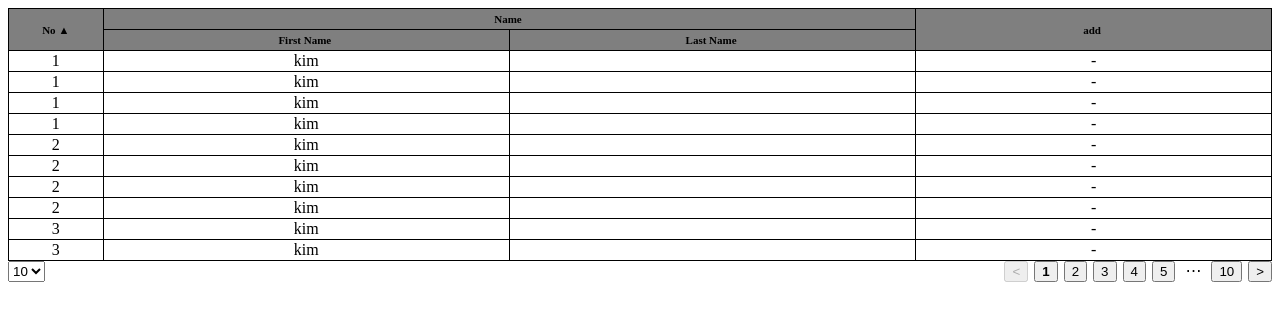
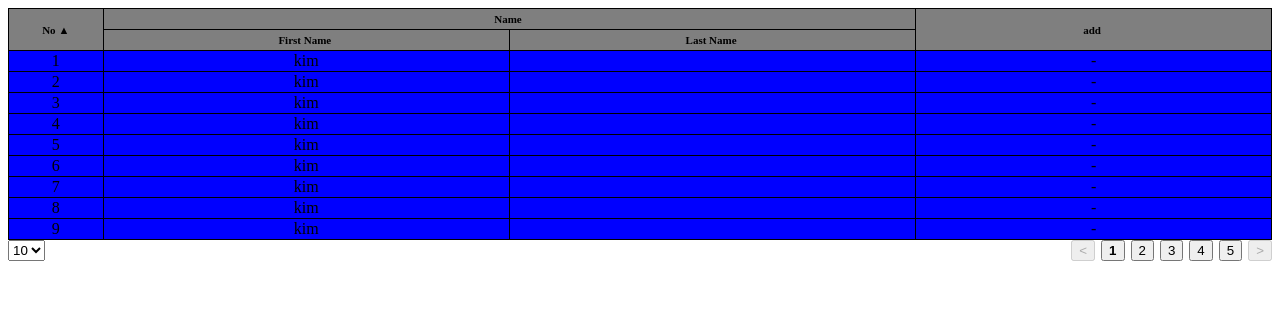
Before and after one commit to novice1993/rex-web-table, a React (Vite) app: page / in a window 1280 px wide. Shown: the top 320 px of the page. Built offline with nearby package versions, Linux system fonts and the light colour scheme; what jotai-immer would draw is missing.

Commit message:
[feat] table body 관련 props 추가 (interactive style, sub row 관련)
Desc
- interaction 관련 style (hover, click 등의 동작에 수반되는 style 변화) props 추가
- sub row style 에 적용될 props 추가

```diff
--- a/src/App.tsx
+++ b/src/App.tsx
@@ -25,97 +25,6 @@ const dummyData: Array<Example> = [
   { No: 7, firstName: "kim", add: "-" },
   { No: 8, firstName: "kim", add: "-" },
   { No: 9, firstName: "kim", add: "-" },
-  { No: 10, firstName: "kim", add: "-" },
-  { No: 11, firstName: "kim", add: "-" },
-  { No: 12, firstName: "kim", add: "-" },
-  { No: 13, firstName: "kim", add: "-" },
-  { No: 14, firstName: "kim", add: "-" },
-  { No: 15, firstName: "kim", add: "-" },
-  { No: 16, firstName: "kim", add: "-" },
-  { No: 17, firstName: "kim", add: "-" },
-  { No: 18, firstName: "kim", add: "-" },
-  { No: 19, firstName: "kim", add: "-" },
-  { No: 20, firstName: "kim", add: "-" },
-  { No: 21, firstName: "kim", add: "-" },
-  { No: 1, firstName: "kim", add: "-" },
-  { No: 2, firstName: "kim", add: "-" },
-  { No: 3, firstName: "kim", add: "-" },
-  { No: 4, firstName: "kim", add: "-" },
-  { No: 5, firstName: "kim", add: "-" },
-  { No: 6, firstName: "kim", add: "-" },
-  { No: 7, firstName: "kim", add: "-" },
-  { No: 8, firstName: "kim", add: "-" },
-  { No: 9, firstName: "kim", add: "-" },
-  { No: 10, firstName: "kim", add: "-" },
-  { No: 11, firstName: "kim", add: "-" },
-  { No: 12, firstName: "kim", add: "-" },
-  { No: 13, firstName: "kim", add: "-" },
-  { No: 14, firstName: "kim", add: "-" },
-  { No: 15, firstName: "kim", add: "-" },
-  { No: 16, firstName: "kim", add: "-" },
-  { No: 17, firstName: "kim", add: "-" },
-  { No: 18, firstName: "kim", add: "-" },
-  { No: 19, firstName: "kim", add: "-" },
-  { No: 20, firstName: "kim", add: "-" },
-  { No: 21, firstName: "kim", add: "-" },
-  { No: 1, firstName: "kim", add: "-" },
-  { No: 2, firstName: "kim", add: "-" },
-  { No: 3, firstName: "kim", add: "-" },
-  { No: 4, firstName: "kim", add: "-" },
-  { No: 5, firstName: "kim", add: "-" },
-  { No: 6, firstName: "kim", add: "-" },
-  { No: 7, firstName: "kim", add: "-" },
-  { No: 8, firstName: "kim", add: "-" },
-  { No: 9, firstName: "kim", add: "-" },
-  { No: 10, firstName: "kim", add: "-" },
-  { No: 11, firstName: "kim", add: "-" },
-  { No: 12, firstName: "kim", add: "-" },
-  { No: 13, firstName: "kim", add: "-" },
-  { No: 14, firstName: "kim", add: "-" },
-  { No: 15, firstName: "kim", add: "-" },
-  { No: 16, firstName: "kim", add: "-" },
-  { No: 17, firstName: "kim", add: "-" },
-  { No: 18, firstName: "kim", add: "-" },
-  { No: 19, firstName: "kim", add: "-" },
-  { No: 20, firstName: "kim", add: "-" },
-  { No: 21, firstName: "kim", add: "-" },
-  { No: 1, firstName: "kim", add: "-" },
-  { No: 2, firstName: "kim", add: "-" },
-  { No: 3, firstName: "kim", add: "-" },
-  { No: 4, firstName: "kim", add: "-" },
-  { No: 5, firstName: "kim", add: "-" },
-  { No: 6, firstName: "kim", add: "-" },
-  { No: 7, firstName: "kim", add: "-" },
-  { No: 8, firstName: "kim", add: "-" },
-  { No: 9, firstName: "kim", add: "-" },
-  { No: 10, firstName: "kim", add: "-" },
-  { No: 11, firstName: "kim", add: "-" },
-  { No: 12, firstName: "kim", add: "-" },
-  { No: 13, firstName: "kim", add: "-" },
-  { No: 14, firstName: "kim", add: "-" },
-  { No: 15, firstName: "kim", add: "-" },
-  { No: 16, firstName: "kim", add: "-" },
-  { No: 17, firstName: "kim", add: "-" },
-  { No: 18, firstName: "kim", add: "-" },
-  { No: 19, firstName: "kim", add: "-" },
-  { No: 20, firstName: "kim", add: "-" },
-  { No: 21, firstName: "kim", add: "-" },
-  { No: 10, firstName: "kim", add: "-" },
-  { No: 11, firstName: "kim", add: "-" },
-  { No: 12, firstName: "kim", add: "-" },
-  { No: 13, firstName: "kim", add: "-" },
-  { No: 14, firstName: "kim", add: "-" },
-  { No: 15, firstName: "kim", add: "-" },
-  { No: 16, firstName: "kim", add: "-" },
-  { No: 17, firstName: "kim", add: "-" },
-  { No: 18, firstName: "kim", add: "-" },
-  { No: 19, firstName: "kim", add: "-" },
-  { No: 20, firstName: "kim", add: "-" },
-  { No: 21, firstName: "kim", add: "-" },
-  { No: 10, firstName: "kim", add: "-" },
-  { No: 11, firstName: "kim", add: "-" },
-  { No: 12, firstName: "kim", add: "-" },
-  { No: 13, firstName: "kim", add: "-" },
 ];
 
 const columns: ColumnDef<Example>[] = [
@@ -184,8 +93,14 @@ function App() {
         <TableBody
           table={table}
           style={{
+            backgroundColor: "blue",
             border: "1px solid black",
             textAlign: "center",
+          }}
+          interactiveStyles={{
+            hoverColor: "red",
+            clickedColor: "pink",
+            subRowHoverColor: "yellow",
           }}
         />
       </TableProvider>
--- a/src/atom/subRowContentsAtom.ts
+++ b/src/atom/subRowContentsAtom.ts
@@ -2,6 +2,7 @@ import { atomWithImmer } from "jotai-immer";
 
 // const initState = [];
 const dummyState = [
+  [
     {
       No: 10,
       firstName: "park",
@@ -22,6 +23,29 @@ const dummyState = [
       firstName: "park",
       add: "-",
     },
+  ],
+  [
+    {
+      No: 10,
+      firstName: "park",
+      add: "-",
+    },
+    {
+      No: 20,
+      firstName: "park",
+      add: "-",
+    },
+    {
+      No: 30,
+      firstName: "park",
+      add: "-",
+    },
+    {
+      No: 40,
+      firstName: "park",
+      add: "-",
+    },
+  ],
 ];
 
-export const subRowContentsAtom = atomWithImmer<Array<object[]>>([dummyState]);
+export const subRowContentsAtom = atomWithImmer<Array<object[]>>(dummyState);
--- a/src/components/TableBody/DefaultSubRow.tsx
+++ b/src/components/TableBody/DefaultSubRow.tsx
@@ -1,5 +1,6 @@
 import { CSSProperties, useRef } from "react";
 import { useTableContext } from "../../provider/TableProvider";
+import "./style.css";
 
 interface DefaultSubRowProps {
   rowIndex: number;
@@ -7,10 +8,20 @@ interface DefaultSubRowProps {
   style?: CSSProperties;
   className?: string;
   subRowStyle?: CSSProperties;
+  subRowClassName?: string;
+  subRowHoverColor?: string;
 }
 
 const DefaultSubRow = (props: DefaultSubRowProps) => {
-  const { rowIndex, contents, style, className, subRowStyle } = props;
+  const {
+    rowIndex,
+    contents,
+    style,
+    className,
+    subRowStyle,
+    subRowClassName,
+    subRowHoverColor,
+  } = props;
   const key = useRef(0);
   const { subRowClickEvent, subRowCellClickEvent } = useTableContext();
 
@@ -37,13 +48,30 @@ const DefaultSubRow = (props: DefaultSubRowProps) => {
     key.current += 1;
 
     return (
-      <tr key={key.current} onClick={handleClickSubRow}>
+      <tr
+        key={key.current}
+        className="subRow"
+        style={
+          {
+            cursor: "default",
+            backgroundColor: subRowStyle?.backgroundColor
+              ? subRowStyle.backgroundColor
+              : style?.backgroundColor,
+            "--subRow-hover-color": `${subRowHoverColor}`,
+          } as CSSProperties
+        }
+        onClick={handleClickSubRow}
+      >
         {values.map((value, cellIndex) => {
           return (
             <td
               key={value}
-              style={{ ...style, ...subRowStyle }}
-              className={className}
+              style={{
+                ...style,
+                ...subRowStyle,
+                backgroundColor: "transparent",
+              }}
+              className={subRowClassName ? subRowClassName : className}
               onClick={(e) =>
                 handleClickSubRowCell(e, cellIndex, rowIndex, itemIndex)
               }
--- a/src/components/TableBody/TableBodyCell.tsx
+++ b/src/components/TableBody/TableBodyCell.tsx
@@ -19,7 +19,10 @@ const TableBodyCell = <T,>({
       : cell.getValue();
 
   return (
-    <td style={style} className={className}>
+    <td
+      style={{ ...style, backgroundColor: "transparent" }}
+      className={className}
+    >
       {cellValue}
     </td>
   );
--- a/src/components/TableBody/TableBodyRow.tsx
+++ b/src/components/TableBody/TableBodyRow.tsx
@@ -1,22 +1,49 @@
-import { CSSProperties } from "react";
+import { CSSProperties, useState } from "react";
 import TableCell from "./TableBodyCell";
 import TableSubRow from "./TableSubRow";
 import { Row } from "@tanstack/react-table";
 import { useTableContext } from "../../provider/TableProvider";
+import "./style.css";
 
 interface TableBodyRowProps<T> {
   row: Row<T>;
   style?: CSSProperties;
   className?: string;
+
+  subRowExpand?: boolean;
   subRowStyle?: CSSProperties;
+  subRowClassName?: string;
+
+  interactiveStyles: {
+    hoverColor?: string;
+    clickedColor?: string;
+    subRowHoverColor?: string;
+  };
 }
 
 const TableBodyRow = <T,>(props: TableBodyRowProps<T>) => {
-  const { row, style, className, subRowStyle } = props;
+  const {
+    row,
+    style,
+    subRowStyle,
+    interactiveStyles,
+
+    className,
+    subRowClassName,
+    subRowExpand,
+  } = props;
+
   const cellGroup = row.getVisibleCells();
+  const { hoverColor, clickedColor, subRowHoverColor } = interactiveStyles;
+
   const { rowClickEvent } = useTableContext();
+  const [isRowClicked, setRowClick] = useState(false);
 
   const handleRowClick = (e: React.MouseEvent<HTMLTableRowElement>) => {
+    if (clickedColor) {
+      setRowClick(!isRowClicked);
+    }
+
     if (rowClickEvent) {
       e.stopPropagation();
       rowClickEvent(row as Row<unknown>);
@@ -25,7 +52,20 @@ const TableBodyRow = <T,>(props: TableBodyRowProps<T>) => {
 
   return (
     <>
-      <tr key={row.id} onClick={handleRowClick} style={{ cursor: "default" }}>
+      <tr
+        key={row.id}
+        onClick={handleRowClick}
+        style={
+          {
+            cursor: "default",
+            "--row-hover-color": `${hoverColor}`,
+            backgroundColor: isRowClicked
+              ? clickedColor
+              : style?.backgroundColor,
+          } as CSSProperties
+        }
+        className="row"
+      >
         {cellGroup.map((cell) => {
           return (
             <TableCell
@@ -39,12 +79,14 @@ const TableBodyRow = <T,>(props: TableBodyRowProps<T>) => {
       </tr>
 
       {/* Sub Row */}
-      {row.getIsExpanded() && (
+      {subRowExpand && row.getIsExpanded() && (
         <TableSubRow
           row={row}
           style={style}
           className={className}
           subRowStyle={subRowStyle}
+          subRowClassName={subRowClassName}
+          subRowHoverColor={subRowHoverColor}
         />
       )}
     </>
--- a/src/components/TableBody/TableSubRow.tsx
+++ b/src/components/TableBody/TableSubRow.tsx
@@ -12,10 +12,19 @@ interface TableSubRowProps<T> {
   style?: CSSProperties;
   className?: string;
   subRowStyle?: CSSProperties;
+  subRowClassName?: string;
+  subRowHoverColor?: string;
 }
 
 const TableSubRow = <T,>(props: TableSubRowProps<T>) => {
-  const { row, style, className, subRowStyle } = props;
+  const {
+    row,
+    style,
+    className,
+    subRowStyle,
+    subRowClassName,
+    subRowHoverColor,
+  } = props;
   const { SubRowComponent, useParentRowUi } = useTableContext();
 
   const subRowContents = useAtomValue(subRowContentsAtom);
@@ -31,6 +40,8 @@ const TableSubRow = <T,>(props: TableSubRowProps<T>) => {
         style={style}
         className={className}
         subRowStyle={subRowStyle}
+        subRowClassName={subRowClassName}
+        subRowHoverColor={subRowHoverColor}
       />
     );
   }
--- a/src/components/TableBody/index.tsx
+++ b/src/components/TableBody/index.tsx
@@ -1,13 +1,29 @@
+import { CSSProperties } from "react";
 import TableBodyRow from "./TableBodyRow";
 import { TableProps } from "../../type/type";
-import { CSSProperties } from "react";
 
 interface TableBodyProps<T> extends TableProps<T> {
+  interactiveStyles: {
+    hoverColor?: string;
+    clickedColor?: string;
+    subRowHoverColor?: string;
+  };
+
+  subRowExpand?: boolean;
   subRowStyle?: CSSProperties;
+  subRowClassName?: string;
 }
 
 const TableBody = <T,>(props: TableBodyProps<T>) => {
-  const { table, style, className, subRowStyle } = props;
+  const {
+    table,
+    style,
+    className,
+    subRowExpand,
+    subRowStyle,
+    subRowClassName,
+    interactiveStyles,
+  } = props;
   const rows = table.getRowModel().rows;
 
   return (
@@ -18,7 +34,10 @@ const TableBody = <T,>(props: TableBodyProps<T>) => {
           style={style}
           className={className}
           row={row}
+          subRowExpand={subRowExpand}
           subRowStyle={subRowStyle}
+          subRowClassName={subRowClassName}
+          interactiveStyles={interactiveStyles}
         />
       ))}
     </tbody>
--- /dev/null
+++ b/src/components/TableBody/style.css
@@ -0,0 +1,7 @@
+.row:checked {
+  background-color: var(--row-hover-color) !important;
+}
+
+.subRow:hover {
+  background-color: var(--subRow-hover-color) !important;
+}
```
Lines whose indentation alone changed are shown as unchanged.
